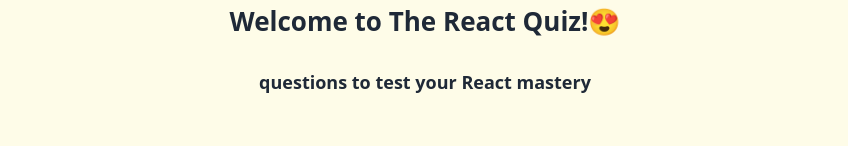
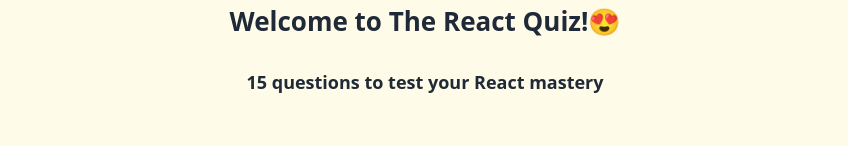
Before and after one commit to roshana01/Quiz-web, a React app: page / in a window 1280 px wide. Shown: the part 310-456 px from the top of the page, without its empty margins (215-1063 px from the left). Built offline with nearby package versions, Linux system fonts and the light colour scheme; data requests are answered from the project's data file; the HTML template or start-up script is replaced by a standard one.

Commit message:
fixed code

```diff
--- a/src/components/StartScreen.jsx
+++ b/src/components/StartScreen.jsx
@@ -1,6 +1,6 @@
 import React from "react";
 
-export default function StartScreen({ dispatch, lengthQusetin }) {
+export default function StartScreen({ dispatch, lengthQuestion }) {
   return (
     <>
       <div className="title flex flex-col justify-center mt-14">
@@ -12,7 +12,7 @@
             Welcome to The React Quiz!😍
           </h2>
           <p className="text-center font-bold m-7 text-[18px]">
-            <span>{lengthQusetin}</span> questions to test your React mastery
+            <span>{lengthQuestion}</span> questions to test your React mastery
           </p>
         </div>
         <div className="flex justify-center">
```
